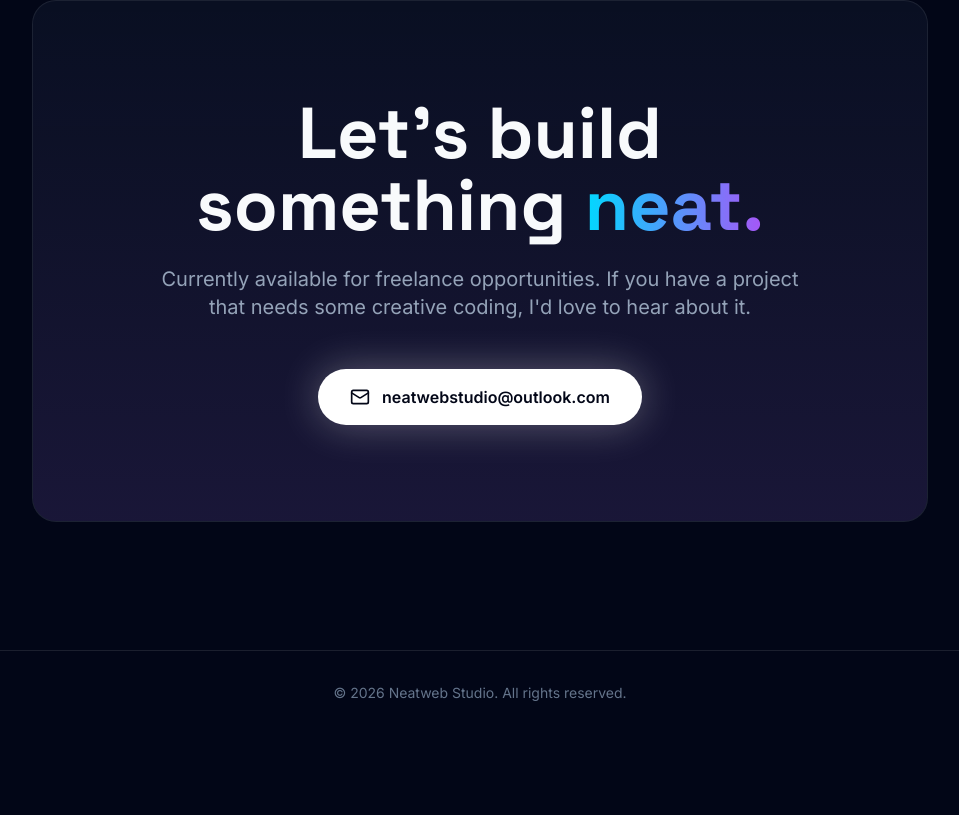
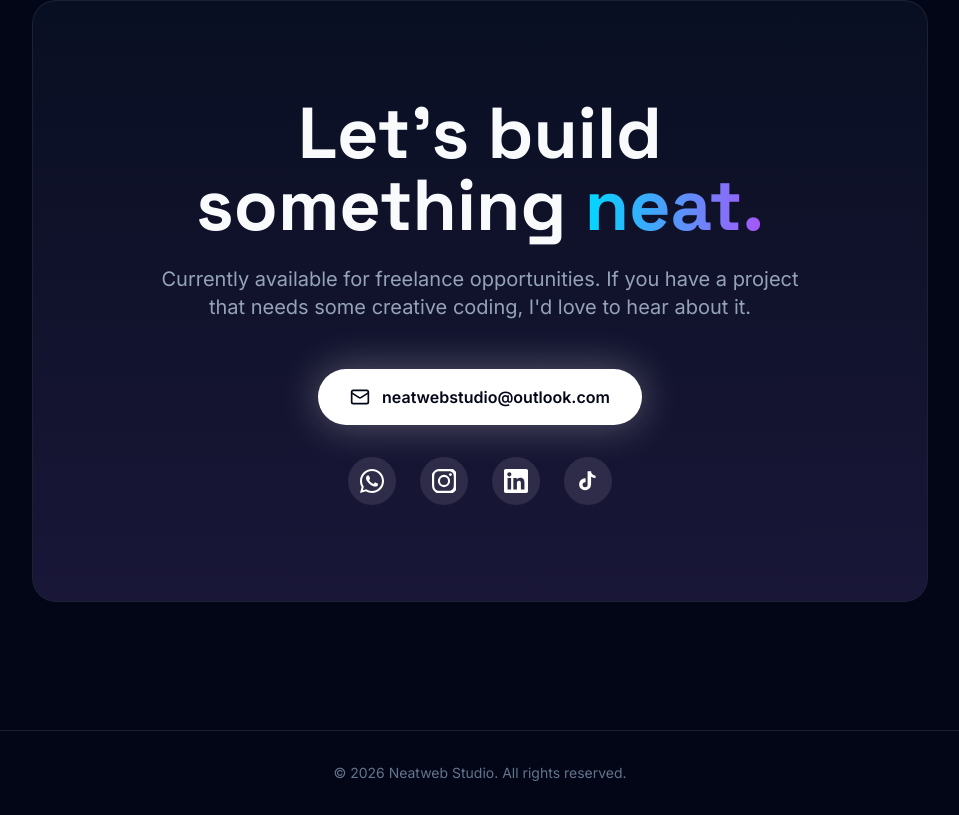
Before and after one commit to tomiwa974-arch/neatwebstudio, a React (Vite) app: page / in a window 1280 px wide. Shown: the part 4184-4999 px from the top of the page, without its empty margins (160-1119 px from the left). Before the commit the page ends 4919 px from the top, so only its background shows below. Built offline with nearby package versions, Linux system fonts and the light colour scheme.

Commit message:
Add buttons and links

```diff
--- a/src/App.tsx
+++ b/src/App.tsx
@@ -86,28 +86,28 @@ export default function App() {
       category: 'Web Development',
       image: onslgImage,
       color: '#00D9FF',
-      link: 'https://onlgstreets.com', // Replace with your actual project URL
+      link: 'https://onlgstreets.com',
     },
     {
       title: 'In devlopment',
       category: 'Web Development',
       image: AnniesImage,
       color: '#A855F7',
-      link: 'https://your-second-project.com', // Replace with actual URL
+      link: 'https://your-second-project.com',
     },
     {
       title: 'Coming Soon ',
       category: '',
       image: '',
       color: '#EC4899',
-      link: 'https://your-third-project.com', // Replace with actual URL
+      link: 'https://your-third-project.com',
     },
     {
       title: 'Coming Soon',
       category: '',
       image: '',
       color: '#0EA5E9',
-      link: 'https://your-fourth-project.com', // Replace with actual URL
+      link: 'https://your-fourth-project.com',
     },
   ]
 
@@ -488,11 +488,73 @@ export default function App() {
                   navigator.clipboard.writeText('neatwebstudio@outlook.com')
                   alert('Email address copied to clipboard!')
                 }}
-  className="inline-flex items-center gap-2 md:gap-3 bg-white text-slate-950 px-4 md:px-8 py-3 md:py-4 rounded-full font-bold text-base md:text-lg hover:scale-105 transition-transform duration-300 shadow-[0_0_40px_rgba(255,255,255,0.3)] whitespace-nowrap"
+                className="inline-flex items-center gap-2 md:gap-3 bg-white text-slate-950 px-4 md:px-8 py-3 md:py-4 rounded-full font-bold text-base md:text-lg hover:scale-105 transition-transform duration-300 shadow-[0_0_40px_rgba(255,255,255,0.3)] whitespace-nowrap mb-8"
               >
                 <Mail size={16} className="md:w-5 md:h-5" />
                 <span className="text-sm md:text-base">neatwebstudio@outlook.com</span>
               </button>
+
+              {/* Social Media Buttons */}
+              <div className="flex flex-wrap items-center justify-center gap-4 md:gap-6">
+                {/* WhatsApp */}
+                <a
+                  href="https://wa.me/2347079621137?text=Hello%20%F0%9F%91%8B%20I%20came%20across%20your%20contact%20and%20I%E2%80%99m%20interested%20in%20working%20with%20you"
+                  target="_blank"
+                  rel="noopener noreferrer"
+                  className="group relative w-10 h-10 md:w-12 md:h-12 rounded-full bg-white/10 hover:bg-[#25D366] transition-all duration-300 flex items-center justify-center hover:scale-110 hover:shadow-[0_0_20px_rgba(37,211,102,0.5)]"
+                  aria-label="WhatsApp"
+                >
+                  <svg className="w-5 h-5 md:w-6 md:h-6 text-white" fill="currentColor" viewBox="0 0 24 24" xmlns="http://www.w3.org/2000/svg">
+                    <path d="M17.472 14.382c-.297-.149-1.758-.867-2.03-.967-.273-.099-.471-.148-.67.15-.197.297-.767.966-.94 1.164-.173.199-.347.223-.644.075-.297-.149-1.255-.463-2.39-1.475-.883-.788-1.48-1.761-1.653-2.059-.173-.297-.018-.458.13-.606.134-.133.298-.347.446-.52.149-.174.198-.298.298-.497.099-.198.05-.371-.025-.52-.075-.149-.669-1.612-.916-2.207-.242-.579-.487-.5-.669-.51-.173-.008-.371-.01-.57-.01-.198 0-.52.074-.792.372-.272.297-1.04 1.016-1.04 2.479 0 1.462 1.065 2.875 1.213 3.074.149.198 2.095 3.2 5.076 4.487.709.306 1.263.489 1.694.625.712.227 1.36.195 1.871.118.571-.085 1.758-.719 2.006-1.413.248-.694.248-1.289.173-1.413-.074-.124-.272-.198-.57-.347z"/>
+                    <path d="M12 0C5.373 0 0 5.373 0 12c0 2.212.6 4.285 1.648 6.078L.002 23.998l5.96-1.646C7.69 23.317 9.803 24 12 24c6.627 0 12-5.373 12-12S18.627 0 12 0zm0 22c-1.92 0-3.7-.547-5.237-1.494l-.375-.225-3.54.978.977-3.46-.225-.38A9.946 9.946 0 0 1 2 12c0-5.514 4.486-10 10-10s10 4.486 10 10-4.486 10-10 10z"/>
+                  </svg>
+                  <span className="absolute -bottom-8 left-1/2 transform -translate-x-1/2 text-xs text-white/80 opacity-0 group-hover:opacity-100 transition-opacity whitespace-nowrap">WhatsApp</span>
+                </a>
+
+                {/* Instagram */}
+                <a
+                  href="https://www.instagram.com/neatweb_studio?igsh=MWxiYTB5eWY2Z2FlcA%3D%3D&utm_source=qr"
+                  target="_blank"
+                  rel="noopener noreferrer"
+                  className="group relative w-10 h-10 md:w-12 md:h-12 rounded-full bg-white/10 hover:bg-gradient-to-tr hover:from-[#f09433] hover:from-30% hover:via-[#d62976] hover:via-50% hover:to-[#962fbf] transition-all duration-300 flex items-center justify-center hover:scale-110 hover:shadow-[0_0_20px_rgba(214,41,118,0.5)]"
+                  aria-label="Instagram"
+                >
+                  <svg className="w-5 h-5 md:w-6 md:h-6 text-white" fill="currentColor" viewBox="0 0 24 24" xmlns="http://www.w3.org/2000/svg">
+                    <path d="M12 2.163c3.204 0 3.584.012 4.85.07 1.366.062 2.633.336 3.608 1.311.975.975 1.249 2.242 1.311 3.608.058 1.266.07 1.646.07 4.85s-.012 3.584-.07 4.85c-.062 1.366-.336 2.633-1.311 3.608-.975.975-2.242 1.249-3.608 1.311-1.266.058-1.646.07-4.85.07s-3.584-.012-4.85-.07c-1.366-.062-2.633-.336-3.608-1.311-.975-.975-1.249-2.242-1.311-3.608-.058-1.266-.07-1.646-.07-4.85s.012-3.584.07-4.85c.062-1.366.336-2.633 1.311-3.608.975-.975 2.242-1.249 3.608-1.311 1.266-.058 1.646-.07 4.85-.07zM12 0C8.741 0 8.332.014 7.052.072 5.775.13 4.835.335 4.012.784c-.844.457-1.56 1.118-2.181 1.739-.621.621-1.282 1.337-1.739 2.181-.449.823-.654 1.763-.712 3.04C.014 8.332 0 8.741 0 12c0 3.259.014 3.668.072 4.948.058 1.277.263 2.217.712 3.04.457.844 1.118 1.56 1.739 2.181.621.621 1.337 1.282 2.181 1.739.823.449 1.763.654 3.04.712 1.28.058 1.689.072 4.948.072s3.668-.014 4.948-.072c1.277-.058 2.217-.263 3.04-.712.844-.457 1.56-1.118 2.181-1.739.621-.621 1.282-1.337 1.739-2.181.449-.823.654-1.763.712-3.04.058-1.28.072-1.689.072-4.948s-.014-3.668-.072-4.948c-.058-1.277-.263-2.217-.712-3.04-.457-.844-1.118-1.56-1.739-2.181-.621-.621-1.337-1.282-2.181-1.739-.823-.449-1.763-.654-3.04-.712C15.668.014 15.259 0 12 0z"/>
+                    <path d="M12 5.838a6.162 6.162 0 100 12.324 6.162 6.162 0 000-12.324zM12 16a4 4 0 110-8 4 4 0 010 8z"/>
+                    <circle cx="18.406" cy="5.594" r="1.44"/>
+                  </svg>
+                  <span className="absolute -bottom-8 left-1/2 transform -translate-x-1/2 text-xs text-white/80 opacity-0 group-hover:opacity-100 transition-opacity whitespace-nowrap">Instagram</span>
+                </a>
+
+                {/* LinkedIn */}
+                <a
+                  href="https://linkedin.com/in/yourusername"
+                  target="_blank"
+                  rel="noopener noreferrer"
+                  className="group relative w-10 h-10 md:w-12 md:h-12 rounded-full bg-white/10 hover:bg-[#0A66C2] transition-all duration-300 flex items-center justify-center hover:scale-110 hover:shadow-[0_0_20px_rgba(10,102,194,0.5)]"
+                  aria-label="LinkedIn"
+                >
+                  <svg className="w-5 h-5 md:w-6 md:h-6 text-white" fill="currentColor" viewBox="0 0 24 24" xmlns="http://www.w3.org/2000/svg">
+                    <path d="M20.447 20.452h-3.554v-5.569c0-1.328-.027-3.037-1.852-3.037-1.853 0-2.136 1.445-2.136 2.939v5.667H9.351V9h3.414v1.561h.046c.477-.9 1.637-1.85 3.37-1.85 3.601 0 4.267 2.37 4.267 5.455v6.286zM5.337 7.433c-1.144 0-2.063-.926-2.063-2.065 0-1.138.92-2.063 2.063-2.063 1.14 0 2.064.925 2.064 2.063 0 1.139-.925 2.065-2.064 2.065zm1.782 13.019H3.555V9h3.564v11.452zM22.225 0H1.771C.792 0 0 .774 0 1.729v20.542C0 23.227.792 24 1.771 24h20.451c.979 0 1.771-.773 1.771-1.729V1.729C24 .774 23.204 0 22.225 0z"/>
+                  </svg>
+                  <span className="absolute -bottom-8 left-1/2 transform -translate-x-1/2 text-xs text-white/80 opacity-0 group-hover:opacity-100 transition-opacity whitespace-nowrap">LinkedIn</span>
+                </a>
+
+                {/* TikTok */}
+                <a
+                  href="https://tiktok.com/@yourusername"
+                  target="_blank"
+                  rel="noopener noreferrer"
+                  className="group relative w-10 h-10 md:w-12 md:h-12 rounded-full bg-white/10 hover:bg-black transition-all duration-300 flex items-center justify-center hover:scale-110 hover:shadow-[0_0_20px_rgba(0,0,0,0.5)]"
+                  aria-label="TikTok"
+                >
+                  <svg className="w-5 h-5 md:w-6 md:h-6 text-white" fill="currentColor" viewBox="0 0 24 24" xmlns="http://www.w3.org/2000/svg">
+                    <path d="M19.589 6.686a4.5 4.5 0 0 1-4.5-4.5h-3.5v13.5a2.5 2.5 0 1 1-2.5-2.5h.5V9.186h-.5a6 6 0 1 0 6 6v-7.5a8.5 8.5 0 0 0 4.5 1.3v-3.5z"/>
+                  </svg>
+                  <span className="absolute -bottom-8 left-1/2 transform -translate-x-1/2 text-xs text-white/80 opacity-0 group-hover:opacity-100 transition-opacity whitespace-nowrap">TikTok</span>
+                </a>
+              </div>
             </motion.div>
           </div>
         </section>
```
Lines whose indentation alone changed are shown as unchanged.
